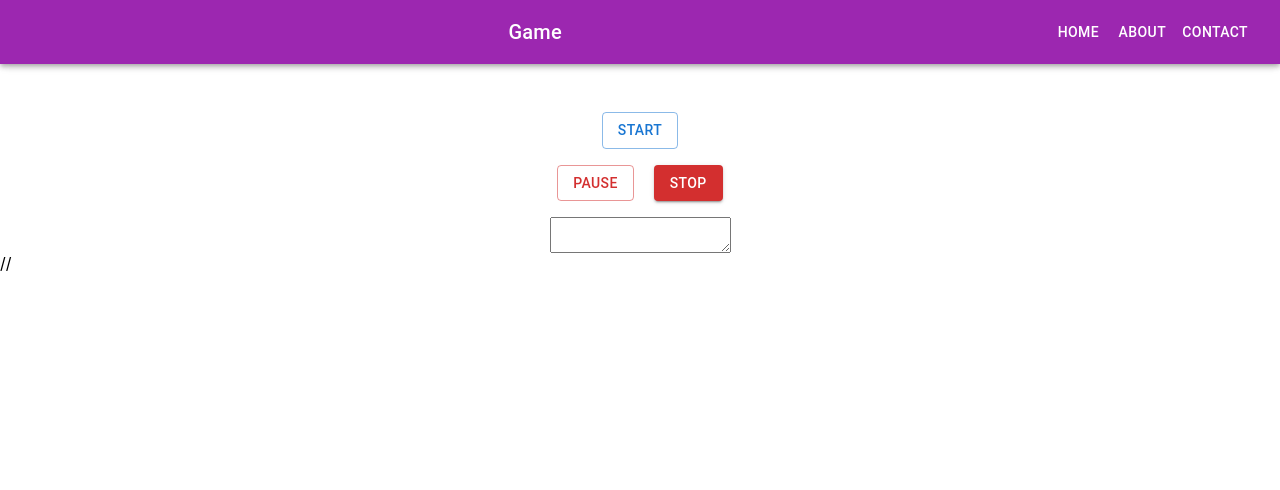
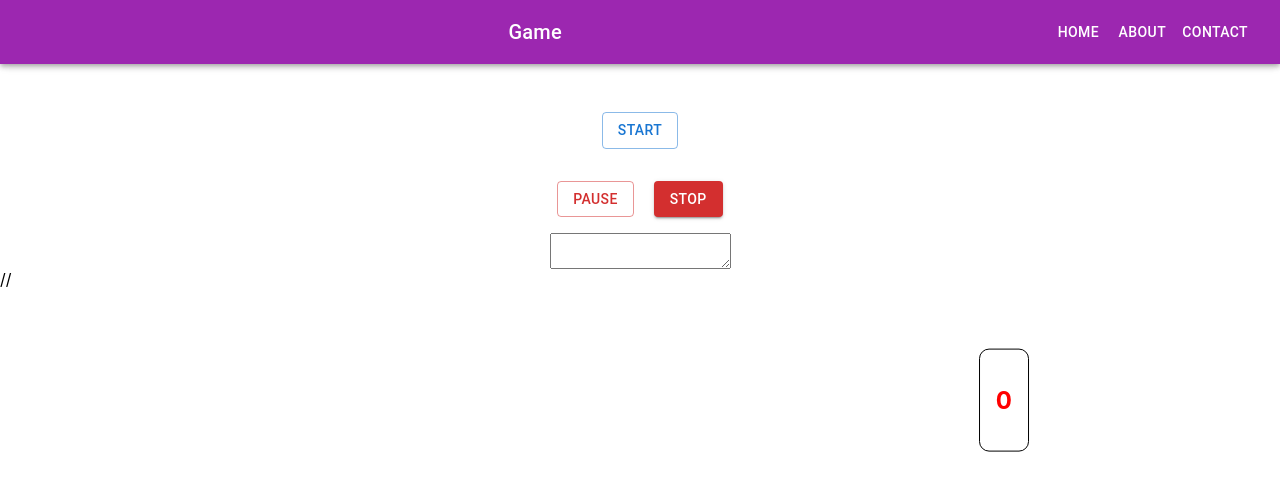
Before and after one commit to dankarger/images-game-v1, a React (Create React App) app in the folder client/: page /Home in a window 1280 px wide. Shown: the top 490 px of the page. Built offline with nearby package versions, Linux system fonts and the light colour scheme.

Commit message:
style counter + adding logic to counter

```diff
--- a/client/src/Pages/HomePage/HomePage.css
+++ b/client/src/Pages/HomePage/HomePage.css
@@ -6,6 +6,13 @@
     gap:1rem;
 }
 
+.main-container {
+    display: flex;
+    justify-content: center;
+    flex-direction: row;
+    align-items: center;
+    gap:4rem;
+}
 .buttons-div {
     display: flex;
     flex-direction: row;
--- a/client/src/Pages/HomePage/HomePage.jsx
+++ b/client/src/Pages/HomePage/HomePage.jsx
@@ -7,7 +7,9 @@ import Picture from "../../components/Picture/Picture";
 import PictureContainer from "../../components/PictureContainer/PictureContainer";
 import Counter from "../../components/Counter/Counter";
 
+
 import './HomePage.css'
+
 
 const HomePage = () => {
     const [imageUrl, setImageUrl] = useState('');
@@ -27,7 +29,7 @@ const HomePage = () => {
         },
     });
     const [ isGameInProgress, setIsGameInProgress] = useState(false);
-    const [counter, setCounter ] = useState(0)
+    const [counter, setCounter ] = useState(-1)
 
     useEffect(()=>{
         // const controller = new AbortController();
@@ -37,12 +39,26 @@ const HomePage = () => {
             // setTimeout(()=>{
                 getImageFromPexelApi(value).then(res=>console.log('res',res))
             // },1000)
+
         }
        return()=>{
             console.log('cancel request');
             isCancel=true;
        }
-    },[value])
+    },[value]);
+
+    useEffect(()=>{
+        if(isGameInProgress){
+           const interval =  setInterval(()=>{
+                setCounter((prev)=>prev-1)
+            },1000)
+
+            return ()=>{
+                clearInterval(interval)
+            }
+        }
+    },[isGameInProgress])
+
     // const [imgTitle, setImgTitle] = useState('test');
     const handleStartButtonClick = async ()=>{
         if(!isGameInProgress){
@@ -69,8 +85,8 @@ const HomePage = () => {
             const imagesListCurrent = imagesList
             imagesListCurrent.push(pictureObj)
             setImagesList(imagesListCurrent);
-            setCounter((prev)=>prev+1)
-            console.log('s',randomPicture)
+
+            setCounter(5)
         }
         catch(err){
             console.log(err)
@@ -84,9 +100,11 @@ const HomePage = () => {
 
     return (
         <div className='home-page'>
-            <Counter count={counter} />
             <BasicButton label='START' theme={"outlined"} onclick={()=>handleStartButtonClick('random')} />
-            <PictureContainer pictureObject={randomPicture} />
+            <div className="main-container">
+                <PictureContainer pictureObject={randomPicture} />
+                <Counter count={counter} />
+            </div>
             <div className='buttons-div'>
                 <BasicButton label='PAUSE' theme={"outlined"} color={'error'} onclick={stop} />
                 <BasicButton label='STOP' theme="contained" color={'error'} onclick={handleStopButton} />
--- /dev/null
+++ b/client/src/components/Counter/Counter.css
@@ -0,0 +1,15 @@
+.counter-div {
+
+    border: black 1px solid ;
+    border-radius: 10px;
+    padding: 1rem;
+    position: absolute;
+    right: 20%;
+    top: 50%;
+    transform: translate(10%,-50%);
+}
+
+.counter {
+    color: red;
+    font-weight: bold;
+}
--- a/client/src/components/Counter/Counter.jsx
+++ b/client/src/components/Counter/Counter.jsx
@@ -1,11 +1,12 @@
 import React from 'react'
+import './Counter.css'
 
-const Counter = ({count})=> {
-
-    if(count===0) return null;
-    return(
+const Counter = ({count}) => {
+    if (count === 6 ) return null;
+    if(count<0) count=0
+    return (
         <div className='counter-div'>
-            {count}
+           <h2 className='counter'>{count}</h2>
         </div>
     )
 }
--- a/client/src/components/Picture/Picture.jsx
+++ b/client/src/components/Picture/Picture.jsx
@@ -6,7 +6,6 @@ import Typography from '@mui/material/Typography';
 import { Button, CardActionArea, CardActions } from '@mui/material';
 
 export default function MultiActionAreaCard({url, title, photographer, photographer_url}) {
-    console.log('url',url)
     return (
         <Card sx={{ maxWidth: 500 }}>
             <CardActionArea>
--- /dev/null
+++ b/client/src/components/PictureContainer/PictureContainer.css
@@ -0,0 +1,3 @@
+.picture-container {
+
+}
--- a/client/src/components/PictureContainer/PictureContainer.jsx
+++ b/client/src/components/PictureContainer/PictureContainer.jsx
@@ -1,15 +1,15 @@
 import React from 'react'
 import Picture from '../Picture/Picture'
+import Counter from "../Counter/Counter";
 
 const PictureContainer = ({pictureObject}) => {
     const {
         imgTitle, photographer, photographer_url
     } = pictureObject;
     const url = pictureObject.src.large
-    console.log('con', pictureObject)
     if (!url) return null;
     return (
-        <div>
+        <div className='picture-container'>
             <Picture url={url} title={imgTitle} photographer_url={photographer_url} photographer={photographer}/>
         </div>
     )
```
